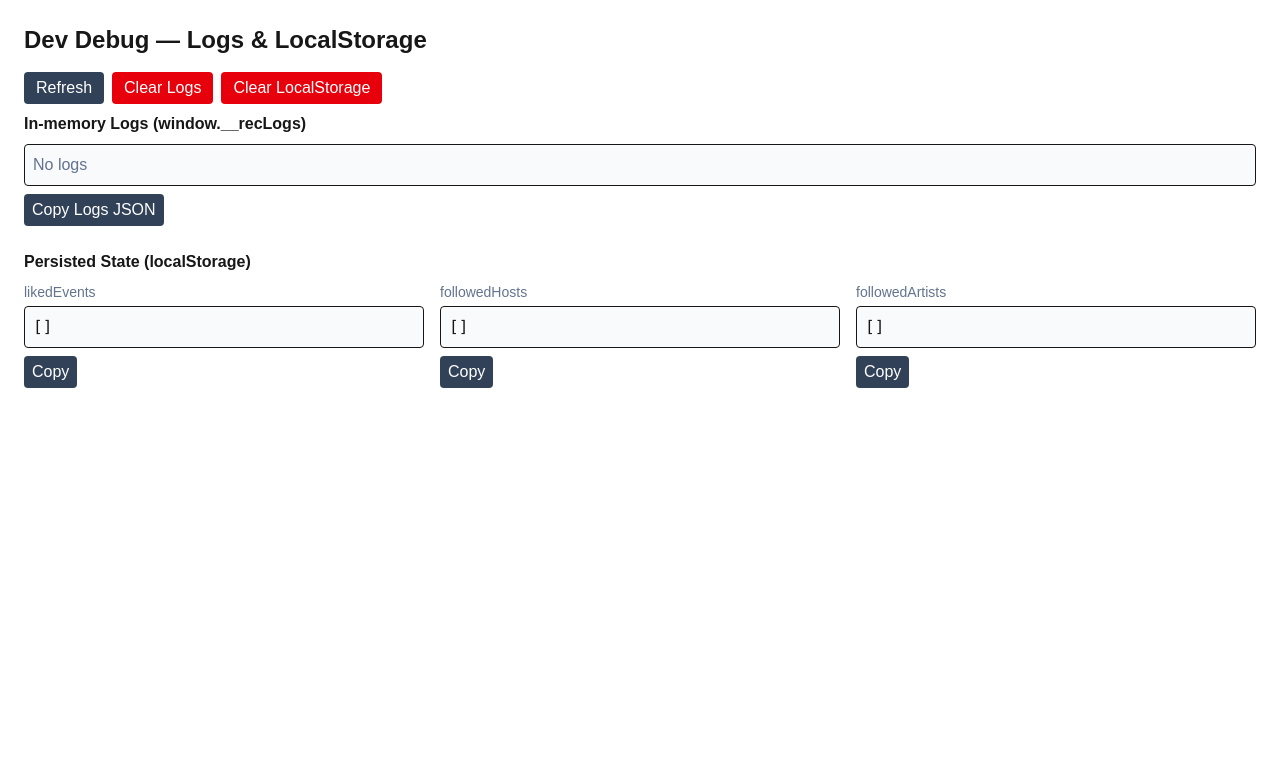
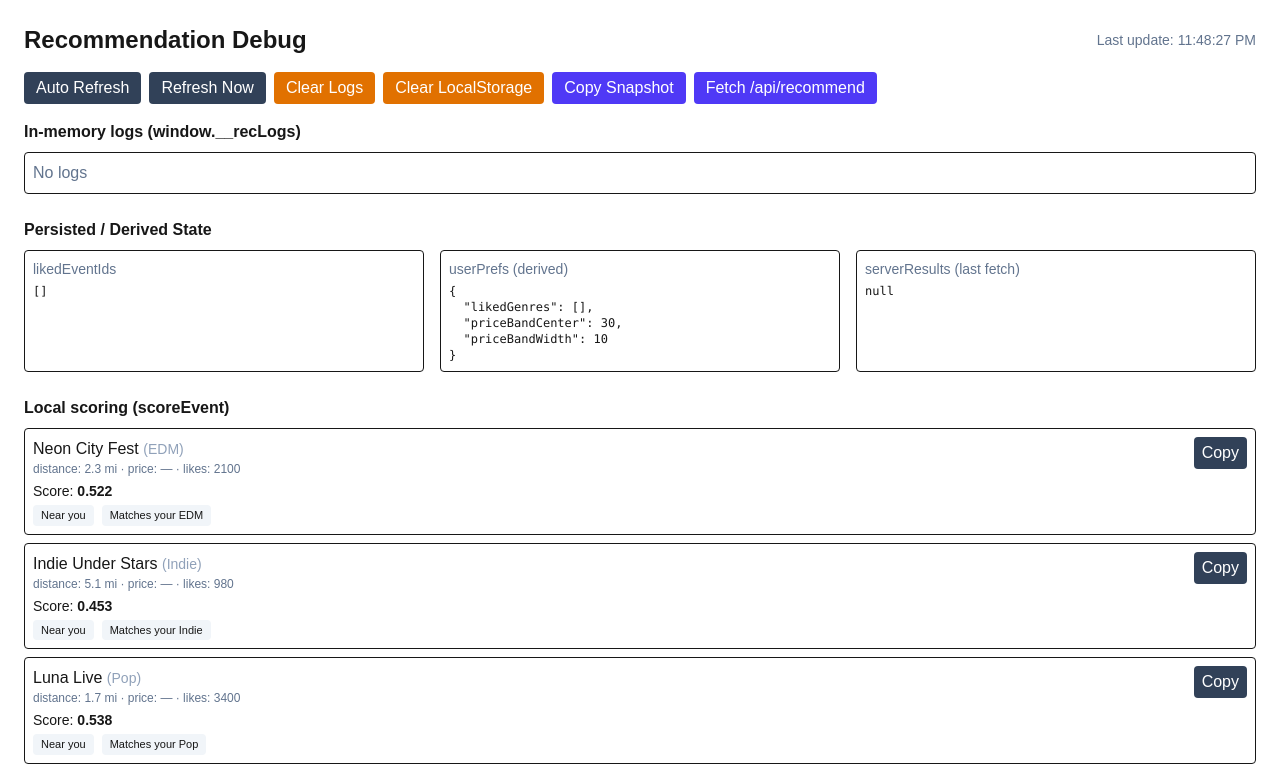
Before and after one commit to chrisorozco305/livet-ai-demo, a Next.js app: page /dev-debug in a window 1280 px wide. Shown: the top 770 px of the page. Built offline with nearby package versions, Linux system fonts and the light colour scheme.

Commit message:
updated debug screen

```diff
--- a/package.json
+++ b/package.json
@@ -7,7 +7,8 @@
     "test": "vitest",
     "build": "next build",
     "start": "next start",
-    "lint": "next lint"
+    "lint": "next lint",
+    "ci": "npm run lint && npm test"
   },
   "dependencies": {
     "@clerk/nextjs": "^6.30.2",
--- a/src/app/dev-debug/page.tsx
+++ b/src/app/dev-debug/page.tsx
@@ -1,58 +1,74 @@
 "use client"
 
-import React, { useEffect, useState } from "react";
+import { useEffect, useMemo, useState } from "react";
+import { scoreEvent } from "@/utils/recs";
+import { events as mockEvents } from "@/data/mock";
 
-type RecLog = { t: number; type: string; eventId?: string; meta?: any };
+type DevRecLog = { type: string; eventId?: string; ts: number; meta?: any };
 
 export default function DevDebugPage() {
-  const [logs, setLogs] = useState<RecLog[]>([]);
-  const [likedEvents, setLikedEvents] = useState<string[]>([]);
-  const [followedHosts, setFollowedHosts] = useState<string[]>([]);
-  const [followedArtists, setFollowedArtists] = useState<string[]>([]);
+  const [logs, setLogs] = useState<DevRecLog[]>([]);
+  const [likedEventIds, setLikedEventIds] = useState<string[]>([]);
+  const [serverResults, setServerResults] = useState<any[] | null>(null);
+  const [autoRefresh, setAutoRefresh] = useState(false);
+  const [lastUpdated, setLastUpdated] = useState<number | null>(null);
 
   useEffect(() => {
-    // read logs and localStorage on client
-    // window.__recLogs may be mutated by the app; read a snapshot
-    // localStorage keys used by the app: 'livet:likedEvents', 'livet:followedHosts', 'livet:followedArtists'
+    const load = () => {
       const w = typeof window !== "undefined" ? (window as any) : undefined;
       setLogs((w && Array.isArray(w.__recLogs) && w.__recLogs.slice()) || []);
 
-    const parseList = (k: string) => {
       try {
-        const raw = localStorage.getItem(k);
-        if (!raw) return [];
+        const raw = localStorage.getItem("livet:likedEvents");
+        if (raw) {
           const parsed = JSON.parse(raw);
-        if (Array.isArray(parsed)) return parsed;
-        if (parsed && typeof parsed === "object") return Object.keys(parsed);
-        return [];
-      } catch (e) {
-        return [];
+          if (Array.isArray(parsed)) setLikedEventIds(parsed as string[]);
+          else if (parsed && typeof parsed === "object") setLikedEventIds(Object.keys(parsed));
+          else setLikedEventIds([]);
+        } else setLikedEventIds([]);
+      } catch {
+        setLikedEventIds([]);
       }
+      setLastUpdated(Date.now());
     };
 
-    setLikedEvents(parseList("livet:likedEvents"));
-    setFollowedHosts(parseList("livet:followedHosts"));
-    setFollowedArtists(parseList("livet:followedArtists"));
-  }, []);
+    load();
+    if (autoRefresh) {
+      const id = setInterval(load, 1500);
+      return () => clearInterval(id);
+    }
+  }, [autoRefresh]);
 
-  const refresh = () => {
-    const w = typeof window !== "undefined" ? (window as any) : undefined;
-    setLogs((w && Array.isArray(w.__recLogs) && w.__recLogs.slice()) || []);
-    const parseList = (k: string) => {
+  const userPrefs = useMemo(() => {
+    const likedGenres = new Set<string>();
+    for (const id of likedEventIds) {
+      const e = (mockEvents as any).find((x: any) => x.id === id);
+      if (e && e.genre) likedGenres.add(e.genre);
+    }
+    return {
+      likedGenres,
+      priceBandCenter: 30,
+      priceBandWidth: 10,
+    } as const;
+  }, [likedEventIds]);
+
+  const localScores = useMemo(() => {
+    return (mockEvents as any[]).map((ev: any) => {
+      const lite = { id: ev.id, genre: ev.genre, distance: ev.distance ?? null, price: (ev as any).price ?? null, likes: ev.likes ?? 0 };
+      const scored = scoreEvent(lite, { likedGenres: userPrefs.likedGenres as Set<string>, priceBandCenter: (userPrefs as any).priceBandCenter, priceBandWidth: (userPrefs as any).priceBandWidth } as any);
+      return { ev, scored };
+    });
+  }, [userPrefs]);
+
+  const fetchServer = async () => {
     try {
-        const raw = localStorage.getItem(k);
-        if (!raw) return [];
-        const parsed = JSON.parse(raw);
-        if (Array.isArray(parsed)) return parsed;
-        if (parsed && typeof parsed === "object") return Object.keys(parsed);
-        return [];
+      const g = Array.from((userPrefs as any).likedGenres || []).join(',');
+      const res = await fetch('/api/recommend?limit=20&likedGenres=' + encodeURIComponent(g));
+      const json = await res.json();
+      setServerResults(json);
     } catch (e) {
-        return [];
+      setServerResults([{ error: String(e) }]);
     }
-    };
-    setLikedEvents(parseList("livet:likedEvents"));
-    setFollowedHosts(parseList("livet:followedHosts"));
-    setFollowedArtists(parseList("livet:followedArtists"));
   };
 
   const clearLogs = () => {
@@ -62,85 +78,84 @@ export default function DevDebugPage() {
   };
 
   const clearLocal = () => {
-    localStorage.removeItem("livet:likedEvents");
-    localStorage.removeItem("livet:followedHosts");
-    localStorage.removeItem("livet:followedArtists");
-    refresh();
+    localStorage.removeItem('livet:likedEvents');
+    localStorage.removeItem('livet:followedHosts');
+    localStorage.removeItem('livet:followedArtists');
+    setLikedEventIds([]);
   };
 
-  const copyJSON = (obj: any) => {
+  const copy = async (obj: any) => {
     try {
-      navigator.clipboard.writeText(JSON.stringify(obj, null, 2));
-    } catch (e) {
+      await navigator.clipboard.writeText(JSON.stringify(obj, null, 2));
+    } catch {
       // ignore
     }
   };
 
   return (
     <div className="p-6">
-      <h1 className="text-2xl font-bold mb-4">Dev Debug — Logs & LocalStorage</h1>
+      <div className="flex items-center justify-between mb-4">
+        <h1 className="text-2xl font-bold">Recommendation Debug</h1>
+        <div className="text-sm text-slate-500">Last update: {lastUpdated ? new Date(lastUpdated).toLocaleTimeString() : '—'}</div>
+      </div>
+
+      <div className="mb-4 flex gap-2">
+        <button className="px-3 py-1 bg-slate-700 text-white rounded" onClick={() => { setAutoRefresh(v=>!v); }}>
+          {autoRefresh ? 'Stop Auto' : 'Auto Refresh'}
+        </button>
+        <button className="px-3 py-1 bg-slate-700 text-white rounded" onClick={() => { setLastUpdated(Date.now()); setLogs((typeof window !== 'undefined' && (window as any).__recLogs) || []); }}>Refresh Now</button>
+        <button className="px-3 py-1 bg-amber-600 text-white rounded" onClick={clearLogs}>Clear Logs</button>
+        <button className="px-3 py-1 bg-amber-600 text-white rounded" onClick={clearLocal}>Clear LocalStorage</button>
+        <button className="px-3 py-1 bg-indigo-600 text-white rounded" onClick={() => copy({ logs, likedEventIds, userPrefs, serverResults })}>Copy Snapshot</button>
+        <button className="px-3 py-1 bg-indigo-600 text-white rounded" onClick={fetchServer}>Fetch /api/recommend</button>
+      </div>
 
       <section className="mb-6">
-        <div className="flex gap-2 mb-2">
-          <button className="px-3 py-1 bg-slate-700 text-white rounded" onClick={refresh}>
-            Refresh
-          </button>
-          <button className="px-3 py-1 bg-red-600 text-white rounded" onClick={clearLogs}>
-            Clear Logs
-          </button>
-          <button className="px-3 py-1 bg-red-600 text-white rounded" onClick={clearLocal}>
-            Clear LocalStorage
-          </button>
+        <h2 className="font-semibold mb-2">In-memory logs (window.__recLogs)</h2>
+        <div className="max-h-48 overflow-auto border p-2 bg-white rounded">
+          {logs.length === 0 ? <div className="text-slate-500">No logs</div> : logs.map((l,i)=> (
+            <div key={i} className="text-xs py-1 border-b last:border-b-0">
+              <div><strong>{l.type}</strong> — {l.eventId ?? ''} <span className="text-slate-400">@ {new Date(l.ts).toLocaleTimeString()}</span></div>
+              {l.meta ? <pre className="text-[11px] mt-1">{JSON.stringify(l.meta,null,2)}</pre> : null}
             </div>
+          ))}
+        </div>
+      </section>
 
-        <div className="mb-2">
-          <h2 className="font-semibold">In-memory Logs (window.__recLogs)</h2>
-          <div className="mt-2 p-2 bg-slate-50 border rounded max-h-64 overflow-auto">
-            {logs.length === 0 ? (
-              <div className="text-slate-500">No logs</div>
-            ) : (
-              logs.map((l, i) => (
-                <pre key={i} className="text-xs mb-1">{JSON.stringify(l, null, 2)}</pre>
-              ))
-            )}
+      <section className="mb-6">
+        <h2 className="font-semibold mb-2">Persisted / Derived State</h2>
+        <div className="grid grid-cols-3 gap-4">
+          <div className="p-2 border rounded">
+            <div className="text-sm text-slate-500">likedEventIds</div>
+            <pre className="text-xs mt-1 max-h-36 overflow-auto">{JSON.stringify(likedEventIds, null, 2)}</pre>
           </div>
-          <div className="mt-2">
-            <button
-              className="px-2 py-1 bg-slate-700 text-white rounded mr-2"
-              onClick={() => copyJSON(logs)}
-            >
-              Copy Logs JSON
-            </button>
+          <div className="p-2 border rounded">
+            <div className="text-sm text-slate-500">userPrefs (derived)</div>
+            <pre className="text-xs mt-1">{JSON.stringify({ likedGenres: Array.from((userPrefs as any).likedGenres || []), priceBandCenter: (userPrefs as any).priceBandCenter, priceBandWidth: (userPrefs as any).priceBandWidth }, null, 2)}</pre>
+          </div>
+          <div className="p-2 border rounded">
+            <div className="text-sm text-slate-500">serverResults (last fetch)</div>
+            <pre className="text-xs mt-1 max-h-36 overflow-auto">{JSON.stringify(serverResults, null, 2)}</pre>
           </div>
         </div>
       </section>
 
       <section>
-        <h2 className="font-semibold mb-2">Persisted State (localStorage)</h2>
-        <div className="grid grid-cols-3 gap-4">
+        <h2 className="font-semibold mb-2">Local scoring (scoreEvent)</h2>
+        <div className="grid gap-2">
+          {localScores.map(({ ev, scored }) => (
+            <div key={ev.id} className="p-2 border rounded flex justify-between items-start">
               <div>
-            <div className="text-sm text-slate-500">likedEvents</div>
-            <pre className="p-2 bg-slate-50 border rounded max-h-48 overflow-auto mt-1">{JSON.stringify(likedEvents, null, 2)}</pre>
-            <button className="mt-2 px-2 py-1 bg-slate-700 text-white rounded" onClick={() => copyJSON(likedEvents)}>
-              Copy
-            </button>
+                <div className="font-medium">{ev.name} <span className="text-slate-400 text-sm">({ev.genre})</span></div>
+                <div className="text-xs text-slate-500">distance: {ev.distance ?? '—'} mi · price: {(ev as any).price ?? '—'} · likes: {ev.likes}</div>
+                <div className="mt-1 text-sm">Score: <strong>{scored.score.toFixed(3)}</strong></div>
+                <div className="flex gap-2 mt-1">{scored.reasons.map((r:any,idx:number)=>(<div key={idx} className="text-[11px] bg-slate-100 px-2 py-0.5 rounded">{r}</div>))}</div>
               </div>
-
-          <div>
-            <div className="text-sm text-slate-500">followedHosts</div>
-            <pre className="p-2 bg-slate-50 border rounded max-h-48 overflow-auto mt-1">{JSON.stringify(followedHosts, null, 2)}</pre>
-            <button className="mt-2 px-2 py-1 bg-slate-700 text-white rounded" onClick={() => copyJSON(followedHosts)}>
-              Copy
-            </button>
+              <div className="text-right">
+                <button className="px-2 py-1 bg-slate-700 text-white rounded" onClick={() => copy({ ev, scored })}>Copy</button>
               </div>
-
-          <div>
-            <div className="text-sm text-slate-500">followedArtists</div>
-            <pre className="p-2 bg-slate-50 border rounded max-h-48 overflow-auto mt-1">{JSON.stringify(followedArtists, null, 2)}</pre>
-            <button className="mt-2 px-2 py-1 bg-slate-700 text-white rounded" onClick={() => copyJSON(followedArtists)}>
-              Copy
-            </button>
             </div>
+          ))}
         </div>
       </section>
     </div>
```
Also changed, not shown: 1 other file (tests, documents, lock files or other folders). Lines whose indentation alone changed are shown as unchanged.
